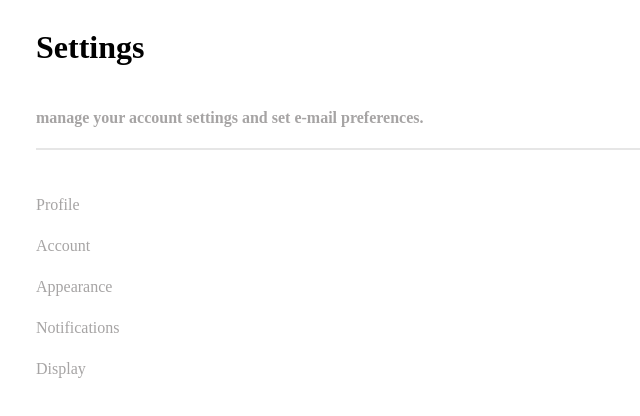
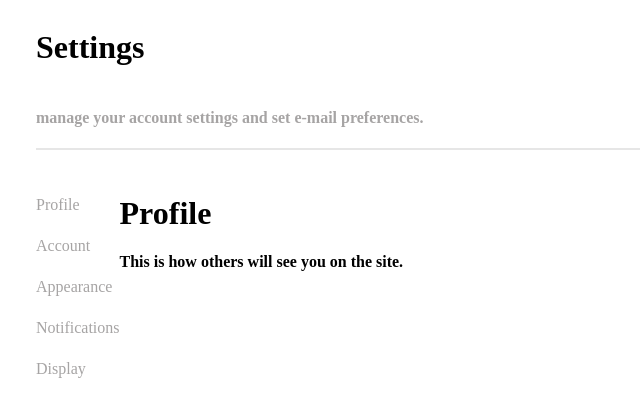
Before and after one commit to renersullivan/volvens, an Angular app: page / in a window 1280 px wide. Shown: the top 416 px of the page, without its empty margins (0-640 px from the left). Built offline with nearby package versions, Linux system fonts and the light colour scheme.

Commit message:
criando corpo page setting

```diff
--- a/src/app/settings/settings/settings.component.html
+++ b/src/app/settings/settings/settings.component.html
@@ -13,6 +13,13 @@
             <div class="text-menu">Display</div>
 
         </div>
+        <div class="body-page">
+            <div class="text-page">
+                <h1>Profile</h1>
+                <h4>This is how others will see you on the site.</h4>
+
+            </div>
+        </div>
 
     </div>
 
```
